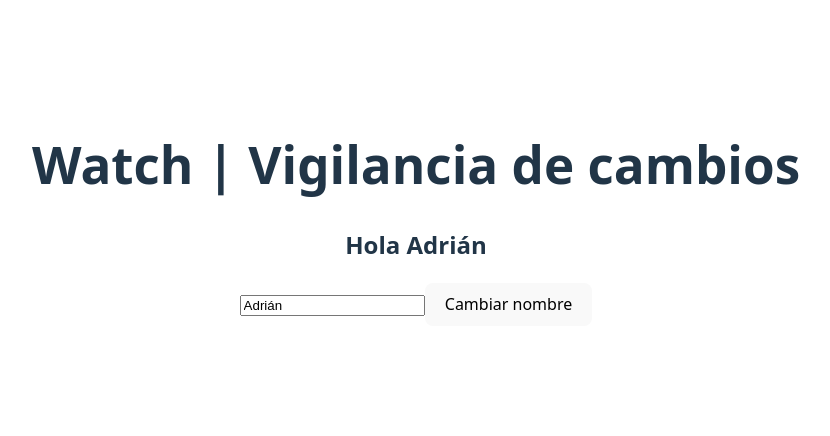
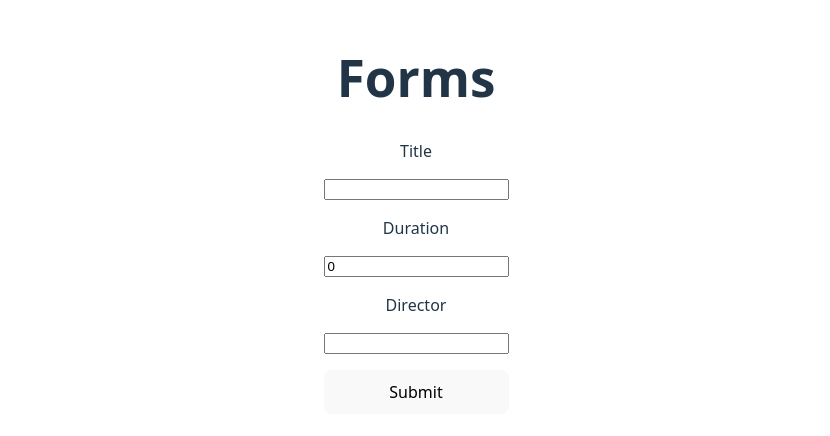
Before and after one commit to GERARDOCALLIRGOSJAQUE/my-vue-project, a Vue app: page / in a window 1280 px wide. Shown: the part 186-622 px from the top of the page, without its empty margins (224-1054 px from the left). Built offline with nearby package versions, Linux system fonts and the light colour scheme.

Commit message:
16th commit: formulario usando vue.

```diff
--- a/src/App.vue
+++ b/src/App.vue
@@ -1,32 +1,42 @@
 <script setup>
-import { ref, watch, watchEffect } from "vue";
+import { reactive, ref, watch, watchEffect } from "vue";
 
-//const userName = ref({name: "Adrián"});
-const userName = ref("Adrián");
-const setName = () => {
-  userName.value = "Maria";
-  };
-
-  /*watch(userName,
-  (newValue, oldValue) => {
-    console.log("User name modified");
-  }, {
-    immediate: true,
-    deep: true
-  })*/
- watchEffect(() => {
-    console.log("User name modified to: ", userName.value);
-  })
+const movie = reactive({
+  title: "",
+  duration: 0,
+  director: ""
+})
+const handleSubmit = () => {
+  if(!movie.title || !movie.duration || !movie.director) {
+    alert("Please fill in all fields");
+    return;
+  }
+  console.log(movie);
+}
 </script>
 
 <template>
-  <h1>Watch | Vigilancia de cambios</h1>
-  <h2>Hola {{ userName }}</h2>
-  <input type="text" v-model="userName">
-  <button @click="setName">Cambiar nombre</button>
+  <h1>Forms</h1>
+  <form @submit.prevent="handleSubmit" class="form">
+    <label for="title">Title</label>
+    <input type="text" id="title" v-model="movie.title">
+
+    <label for="duration">Duration</label>
+    <input type="number" id="duration" v-model = "movie.duration">
+
+    <label for="director">Director</label>
+    <input type="text" id="director" v-model = "movie.director">
+    <button>Submit</button>
+  </form>
 </template>
 
 <style scoped>
+  .form {
+    display: flex;
+    flex-direction: column;
+    gap: 1rem;
+
+  }
   .title {
     background-color: blue;
     color: red;
```
